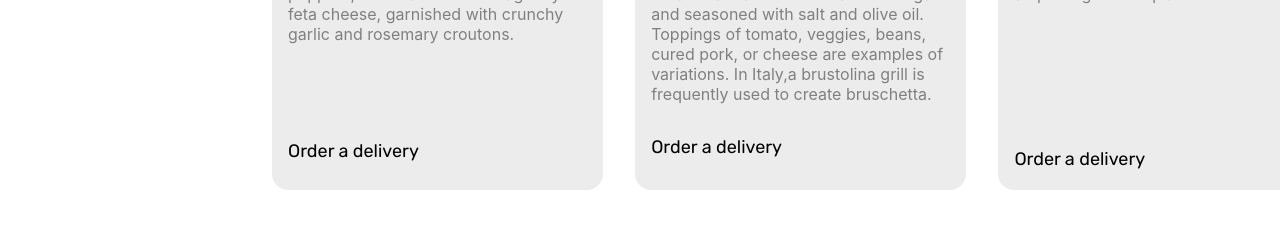
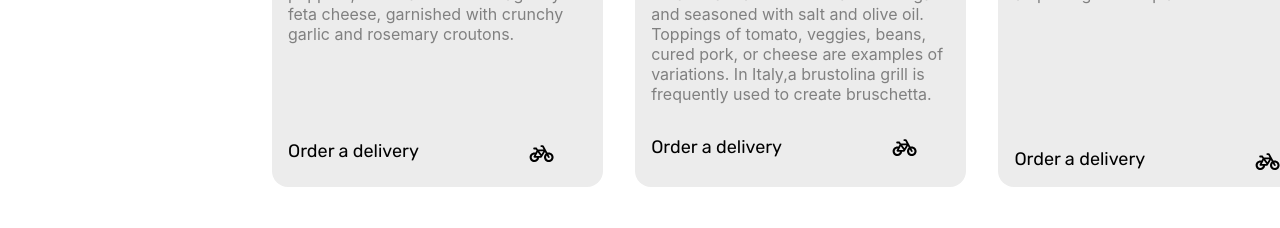
Before and after one commit to Nadia-Amz/little-lemon-web, a React (Create React App) app: page / in a window 1280 px wide. Shown: the part 1080-1308 px from the top of the page. Built offline with nearby package versions, Linux system fonts and the light colour scheme.

Commit message:
fourth commit2

```diff
--- a/package.json
+++ b/package.json
@@ -3,6 +3,10 @@
   "version": "0.1.0",
   "private": true,
   "dependencies": {
+    "@fortawesome/fontawesome-svg-core": "^6.4.2",
+    "@fortawesome/free-regular-svg-icons": "^6.4.2",
+    "@fortawesome/free-solid-svg-icons": "^6.4.2",
+    "@fortawesome/react-fontawesome": "^0.2.0",
     "@testing-library/jest-dom": "^5.17.0",
     "@testing-library/react": "^13.4.0",
     "@testing-library/user-event": "^13.5.0",
--- a/src/components/Main.js
+++ b/src/components/Main.js
@@ -3,6 +3,8 @@ import ImageHeader from "../images/ImageHeader.jpg";
 import salade from "../images/salade.jpg";
 import brushetta from "../images/brushetta.jpg";
 import lemonDessert from "../images/lemonDessert.jpg";
+import { FontAwesomeIcon } from '@fortawesome/react-fontawesome'
+import { faBicycle } from '@fortawesome/free-solid-svg-icons'
 
 const Main = () => {
     return (
@@ -27,6 +29,7 @@ const Main = () => {
                 peppers, olives and our Chicago style feta cheese,
                 garnished with crunchy garlic and rosemary croutons. </p>
                 <a href="#order">Order a delivery</a>
+                <FontAwesomeIcon className="icon1" icon={faBicycle} />
                 </card>
                 <card className="card2">
                 <img src={brushetta} alt=""></img>
@@ -36,6 +39,7 @@ const Main = () => {
                 Toppings of tomato, veggies, beans, cured pork, or cheese are examples of variations.
                  In Italy,a brustolina grill is frequently used to create bruschetta. </p>
                 <a href="#order">Order a delivery</a>
+                <FontAwesomeIcon className="icon2" icon={faBicycle} />
                 </card>
                 <card className="card3">
                 <img src={lemonDessert} alt=""></img>
@@ -45,6 +49,7 @@ const Main = () => {
                 consectetur adipiscing elit.
                 Aliquam sed cursus. </p>
                 <a href="#order">Order a delivery</a>
+                <FontAwesomeIcon className="icon3"icon={faBicycle} />
                 </card>
             </section>
         </section>
--- a/src/components/css/Style.css
+++ b/src/components/css/Style.css
@@ -142,6 +142,13 @@
     font-family: Rubik;
     font-size: large;
 }
+.icon1{
+    margin-left: 13rem;
+    margin-top: -1.1rem;
+    margin-bottom: 1.5rem;
+    font-size: larger;
+ }
+
 .card2{
     background-color: rgb(236, 236, 236);
     display: flex;
@@ -179,7 +186,11 @@
     font-family: Rubik;
     font-size: large;
 }
-
+.icon2{
+    margin-left: 13rem;
+    margin-top: -3.2rem;
+    font-size: larger;
+ }
 .card3{
     background-color: rgb(236, 236, 236);
     display: flex;
@@ -213,6 +224,11 @@
     font-family: Rubik;
     font-size: large;
 }
+.icon3{
+    margin-left: 13rem;
+    margin-top: -1.1rem;
+    font-size: larger;
+ }
 
 
 .footer{
```
Also changed, not shown: 1 other file (tests, documents, lock files or other folders).
